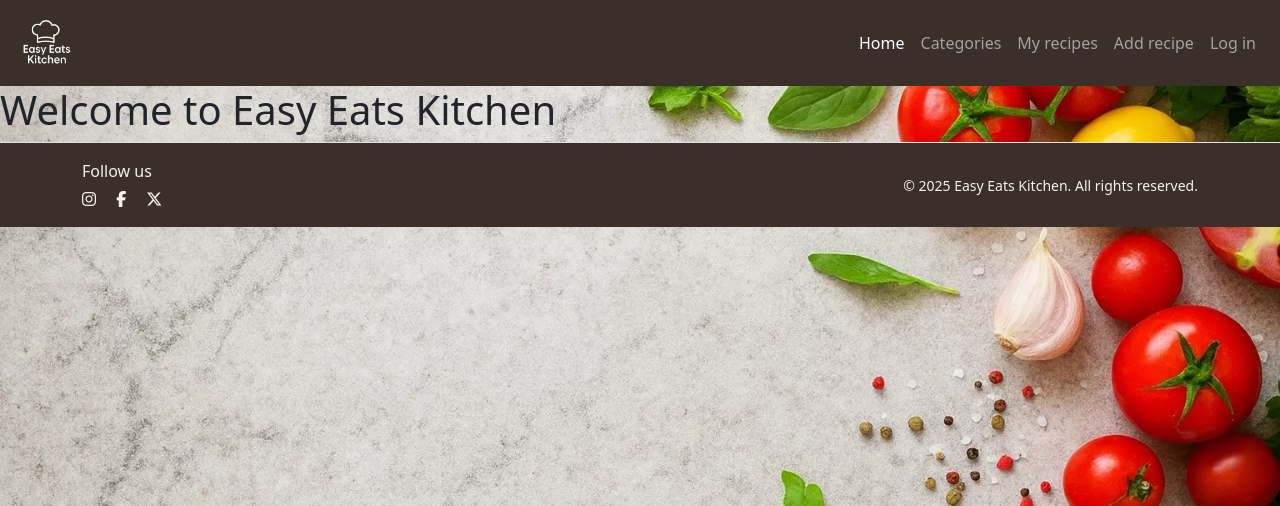
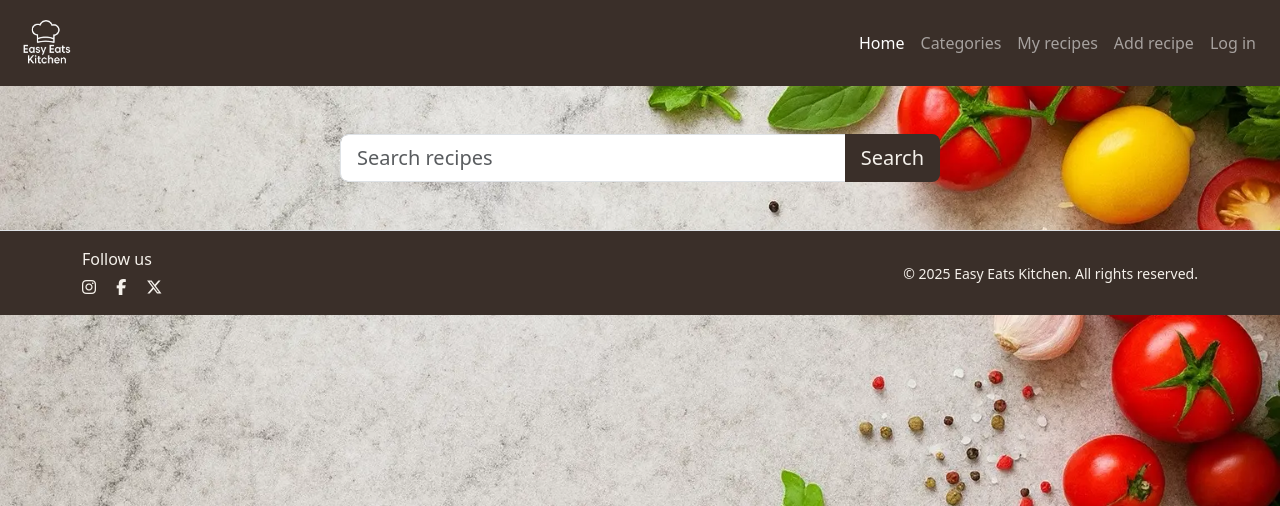
Before and after one commit to jolantadjatlova/easy-eats-kitchen, a Django app: page / in a window 1280 px wide. Shown: the top 506 px of the page. Run offline with Django 4.2, Linux system fonts and the light colour scheme.

Commit message:
Add centered search bar to home page

```diff
--- a/recipes/templates/recipes/base.html
+++ b/recipes/templates/recipes/base.html
@@ -88,7 +88,25 @@
         </div>
     </nav>
 
-    <h1>Welcome to Easy Eats Kitchen</h1>
+    <main class="flex-grow-1">
+    <div class="container text-center my-5">
+
+        <!-- Search bar -->
+        <form class="d-flex justify-content-center mb-4" role="search" style="max-width: 600px; margin: 0 auto;">
+            <div class="input-group">
+
+                <input type="text" class="form-control form-control-lg"
+                       placeholder="Search recipes">
+
+                <button class="btn btn-lg" type="submit"
+                        style="background-color: #3A2F29; color: #F5F1EB; border: none;">
+                    Search
+                </button>
+            </div>
+        </form>
+
+    </div>
+</main>
 
        <!-- Footer -->
     <footer class="py-3 border-top" style="background-color: #3A2F29; color: #F5F1EB;">
```
